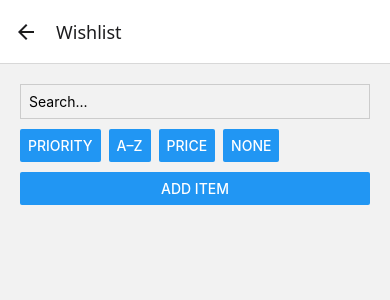
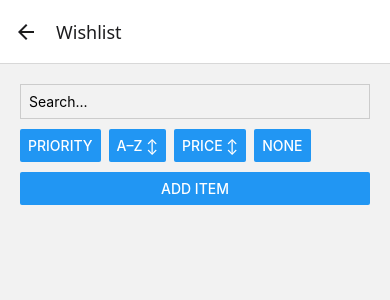
Before and after one commit to maieran/wishlist, a React Native app in the folder wishlist-front/: screen /Wishlist in a window 390 px wide. Shown: the top 300 px of the page. Built offline with nearby package versions, Linux system fonts and the light colour scheme.

Commit message:
feat: add asc and desc sorting for alphabetical and price order

```diff
--- a/wishlist-front/src/screens/WishlistScreen.tsx
+++ b/wishlist-front/src/screens/WishlistScreen.tsx
@@ -10,7 +10,15 @@ type Props = NativeStackScreenProps<RootStackParamList, 'Wishlist'>;
 export default function WishlistScreen({ navigation }: Props) {
   const [items, setItems] = useState<WishlistItem[]>([]);
   const [search, setSearch] = useState("");
-  const [sortMode, setSortMode] = useState<"priority" | "alpha" | "price" | "none">("priority");
+  const [sortMode, setSortMode] =
+    useState<
+      "priority"
+      | "alphaAsc"
+      | "alphaDesc"
+      | "priceAsc"
+      | "priceDesc"
+      | "none"
+    >("priority");
 
   const refresh = useCallback(() => {
     setItems(getWishlist());
@@ -35,6 +43,28 @@ export default function WishlistScreen({ navigation }: Props) {
     }
   };
 
+  //priceToggle
+  const togglePriceSort = () => {
+    if (sortMode === "priceAsc") {
+      setSortMode("priceDesc");
+    } else if (sortMode === "priceDesc") {
+      setSortMode("none");
+    } else {
+      setSortMode("priceAsc");
+    }
+  };
+
+  //alphaToggle
+  const toggleAlphaSort = () => {
+    if (sortMode === "alphaAsc") {
+      setSortMode("alphaDesc");
+    } else if (sortMode === "alphaDesc") {
+      setSortMode("none");
+    } else {
+      setSortMode("alphaAsc");
+    }
+  };
+
   let visibleItems = [...items];
 
   // Search
@@ -50,13 +80,24 @@ export default function WishlistScreen({ navigation }: Props) {
     const order = { red: 1, blue: 2, green: 3, none: 4 };
     visibleItems.sort((a, b) => order[a.priority!] - order[b.priority!]);
   }
-  //alphabetical
-  if (sortMode === "alpha") {
+  //alphabetical asceding
+  if (sortMode === "alphaAsc") {
     visibleItems.sort((a, b) => a.title.localeCompare(b.title));
   }
-  //price
-  if (sortMode === "price") {
+
+  //alphabetical descending
+  if (sortMode === "alphaDesc") {
+    visibleItems.sort((a, b) => b.title.localeCompare(a.title));
+  }
+
+
+  //price ascending
+  if (sortMode === "priceAsc") {
     visibleItems.sort((a, b) => a.price - b.price);
+  }
+  //price descending
+  if (sortMode === "priceDesc") {
+    visibleItems.sort((a, b) => b.price - a.price);
   }
 
   return (
@@ -81,10 +122,10 @@ export default function WishlistScreen({ navigation }: Props) {
           <Button title="Priority" onPress={() => setSortMode("priority")} />
         </View>
         <View style={{ marginRight: 8 }}>
-          <Button title="A–Z" onPress={() => setSortMode("alpha")} />
+          <Button title="A–Z ↕" onPress={toggleAlphaSort} />
         </View>
         <View style={{ marginRight: 8 }}>
-          <Button title="Price" onPress={() => setSortMode("price")} />
+          <Button title="Price ↕" onPress={togglePriceSort} />
         </View>
         <View>
           <Button title="None" onPress={() => setSortMode("none")} />
```
